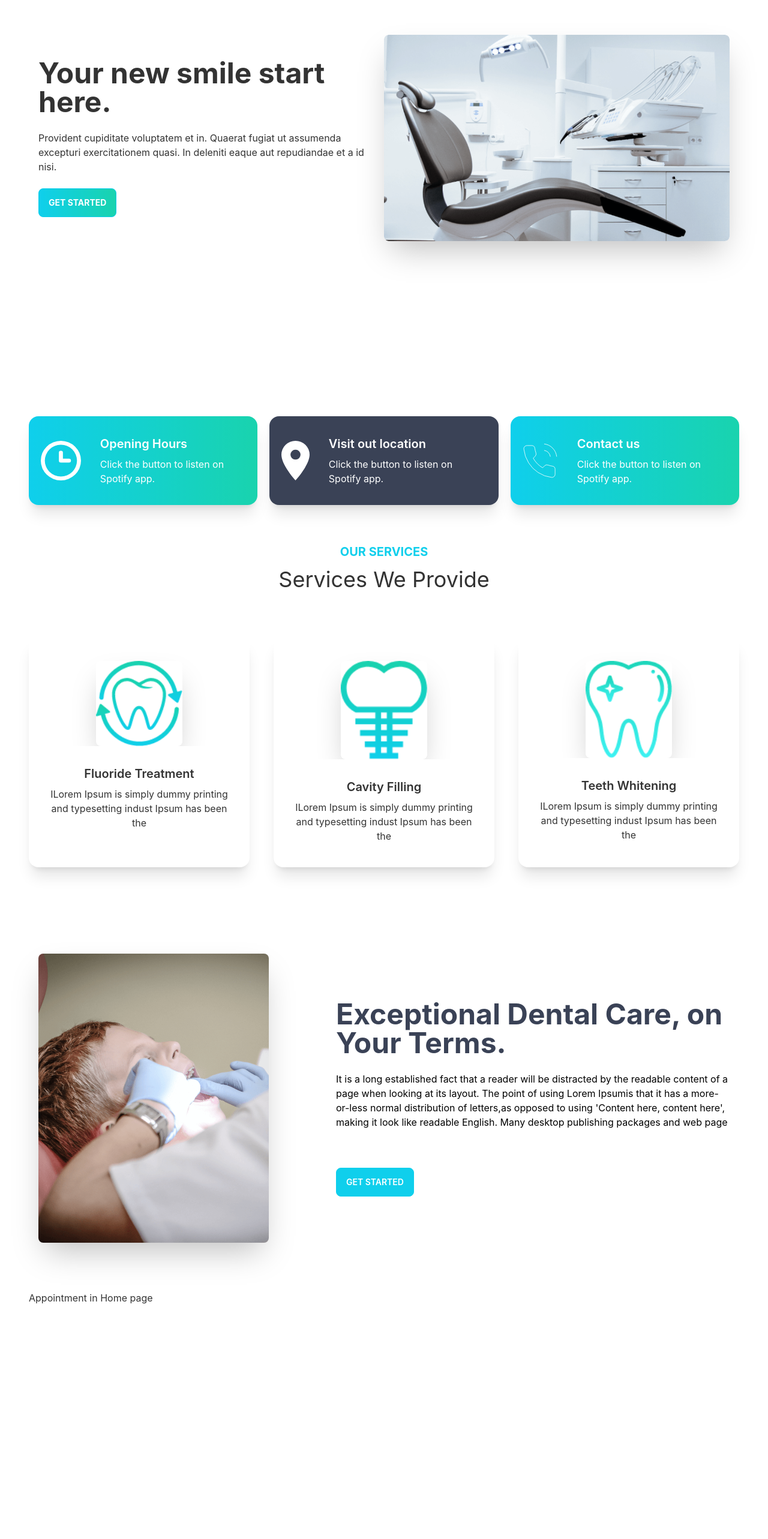
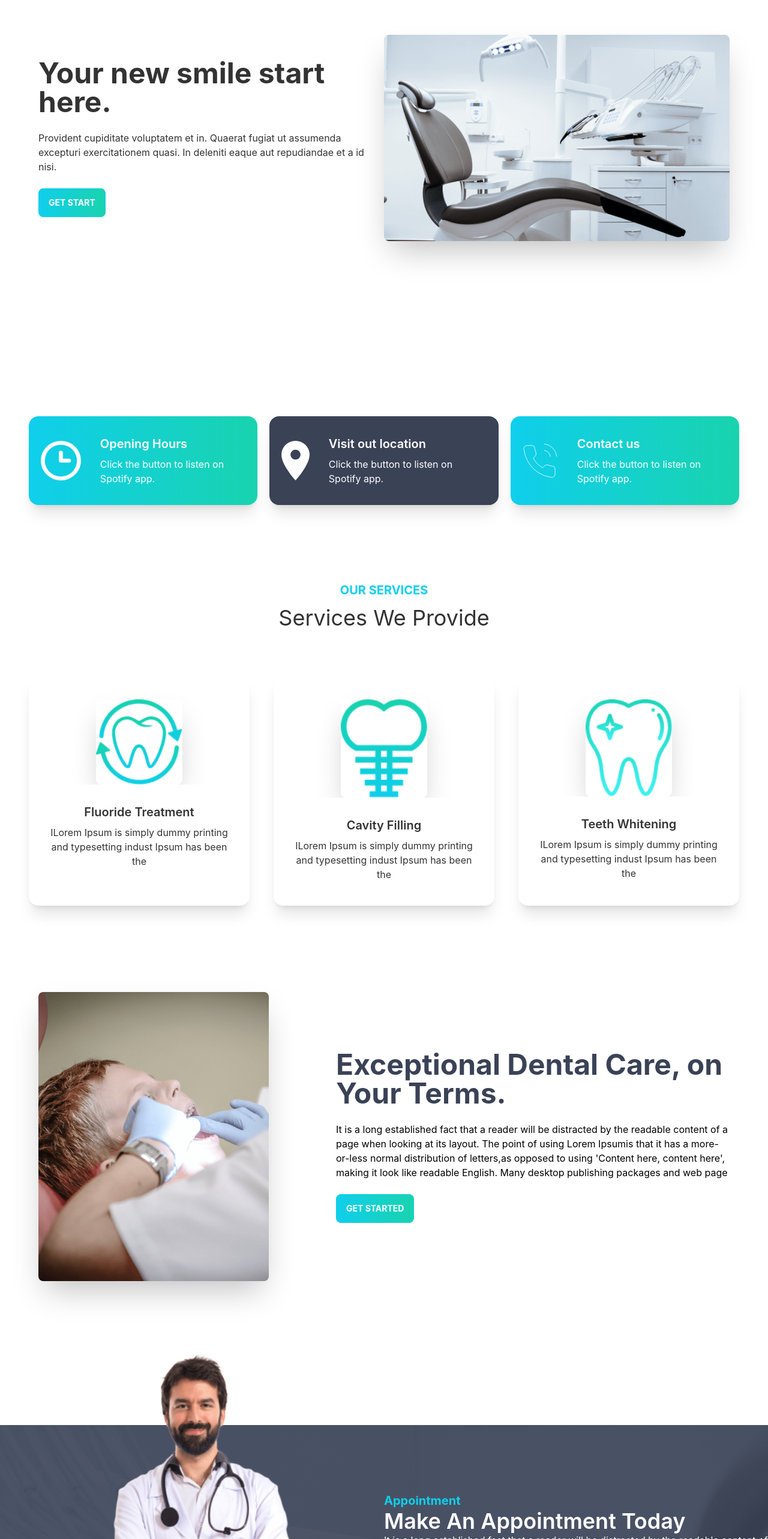
Before and after one commit to bulbulahammed/Al-Shefa-Client, a React (Create React App) app: page / in a window 1280 px wide. Shown: the part 234-2800 px from the top of the page at 60% size. Before the commit the page ends 2410 px from the top, so only its background shows below. Built offline with nearby package versions, Linux system fonts and the light colour scheme.

Commit message:
Make Appointment

```diff
--- a/src/pages/Home/Banner.js
+++ b/src/pages/Home/Banner.js
@@ -1,15 +1,16 @@
 import React from 'react';
 import chair from "../../assets/images/chair.png";
+import PrimaryButton from '../Shared/PrimaryButton';
 
 const Banner = () => {
     return (
-    <div className="hero min-h-screen">
+    <div className="hero min-h-screen px-12">
         <div className="hero-content flex-col lg:flex-row-reverse">
             <img src={chair} className="lg:w-1/2 sm:w-full rounded-lg shadow-2xl" alt="Hero img" />
             <div>
                 <h1 className="text-5xl font-bold">Your new smile start here.</h1>
                 <p className="py-6">Provident cupiditate voluptatem et in. Quaerat fugiat ut assumenda excepturi exercitationem quasi. In deleniti eaque aut repudiandae et a id nisi.</p>
-                <button className="btn btn-primary text-white font-bold uppercase bg-gradient-to-r from-primary to-secondary">Get Started</button>
+                <PrimaryButton>Get Start</PrimaryButton>
             </div>
         </div>
     </div>
--- a/src/pages/Home/Home.js
+++ b/src/pages/Home/Home.js
@@ -6,7 +6,7 @@
 
 const Home = () => {
     return (
-        <div className='px-12'>
+        <div>
             <Banner/>
             <Info/>
             <Services/>
--- a/src/pages/Home/Info.js
+++ b/src/pages/Home/Info.js
@@ -6,7 +6,7 @@
 
 const Info = () => {
     return (
-        <div className='grid grid-cols-1 lg:grid-cols-3 gap-5 my-16'>
+        <div className='grid grid-cols-1 lg:grid-cols-3 gap-5 my-16 px-12'>
             <InfoCard bgClass="bg-gradient-to-r from-primary to-secondary" cardTitle={"Opening Hours"} img={clock}/>
             <InfoCard bgClass="bg-accent" cardTitle={"Visit out location"} img={marker}/>
             <InfoCard bgClass="bg-gradient-to-r from-primary to-secondary" cardTitle={"Contact us"} img={phone}/>
--- a/src/pages/Home/MakeAppointment.js
+++ b/src/pages/Home/MakeAppointment.js
@@ -1,10 +1,25 @@
 import React from 'react';
+import appointment from "../../assets/images/appointment.png";
+import doctor from "../../assets/images/doctor.png";
+import PrimaryButton from './../Shared/PrimaryButton';
 
 const MakeAppointment = () => {
     return (
-        <div>
-            <h2>Appointment in Home page</h2>
-        </div>
+        <section style={{
+            background: `url(${appointment})`
+        }} className='flex  justify-center items-center lg:mt-56 mb-16 bg-cover'>
+            <div className='hidden lg:block flex-1'>
+                <img className='mt-[-180px]' src={doctor} alt="doctor"/>
+            </div>
+            <div className='flex-1'>
+                <h3 className='text-primary font-bold text-xl'>Appointment</h3>
+                <h2 className='text-4xl font-semibold text-white'>Make An Appointment Today</h2>
+                <p className='text-base text-white'>
+                    It is a long established fact that a reader will be distracted by the readable content of a page when looking at its layout. The point of using Lorem Ipsumis that it has a more-or-less normal distribution of letters,as opposed to using 'Content here, content here', making it look like readable English. Many desktop publishing packages and web page
+                </p>
+                <PrimaryButton>Get Started</PrimaryButton>
+            </div>
+        </section>
     );
 };
 
--- a/src/pages/Home/Services.js
+++ b/src/pages/Home/Services.js
@@ -3,6 +3,7 @@
 import fluoride from "../../assets/images/fluoride.png";
 import treatment from "../../assets/images/treatment.png";
 import whitening from "../../assets/images/whitening.png";
+import PrimaryButton from '../Shared/PrimaryButton';
 import Service from './Service';
 
 
@@ -29,8 +30,8 @@
 
     ]
     return (
-        <div className='text-center'>
-            <div className="">
+        <div className='text-center my-32 px-12'>
+            <div>
                 <h3 className='text-primary  text-xl font-bold uppercase'>Our Services</h3>
                 <h2 className='text-4xl py-3'>Services We Provide</h2>
             </div>
@@ -48,7 +49,7 @@
                     <div className='ml-24 text-left'>
                         <h1 className="text-5xl font-bold text-accent text-start">Exceptional Dental Care, on Your Terms.</h1>
                         <p class="py-6 text-start text-base text-black">It is a long established fact that a reader will be distracted by the readable content of a page when looking at its layout. The point of using Lorem Ipsumis that it has a more-or-less normal distribution of letters,as opposed to using 'Content here, content here', making it look like readable English. Many desktop publishing packages and web page</p>
-                        <button class="btn btn-primary text-white uppercase mt-10">Get Started</button>
+                        <PrimaryButton>Get Started</PrimaryButton>
                     </div>
                 </div>
             </div>
--- /dev/null
+++ b/src/pages/Shared/PrimaryButton.js
@@ -0,0 +1,9 @@
+import React from 'react';
+
+const PrimaryButton = ({children}) => {
+    return (
+        <button className="btn btn-primary text-white font-bold uppercase bg-gradient-to-r from-primary to-secondary">{children}</button>
+    );
+};
+
+export default PrimaryButton;
```
